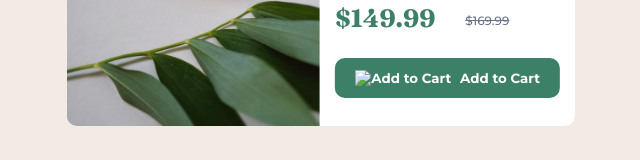
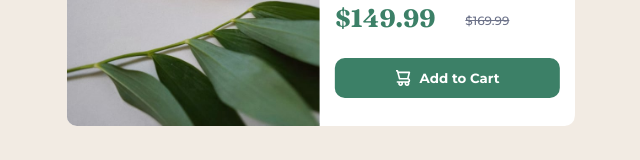
Before and after one commit to newtothis90/product-preview-card, a plain HTML site: page index.html in a window 1280 px wide. Shown: the part 464-624 px from the top of the page, without its empty margins (319-959 px from the left). Drawn offline with Linux system fonts and the light colour scheme; the site is published under a folder, as on GitHub Pages, so addresses that start at the root find nothing.

Commit message:
Update index.html

```diff
--- a/index.html
+++ b/index.html
@@ -31,7 +31,7 @@
                 <div class="discount-price">$149.99</div>
                 <div class="original-price"><s>$169.99</s></div>
                 <button>
-                    <img src="/images/icon-cart.svg" alt="Add to Cart" />
+                    <img src="images/icon-cart.svg" alt="Add to Cart" />
                     <span> Add to Cart</span>
                 </button>
             </div>
```
